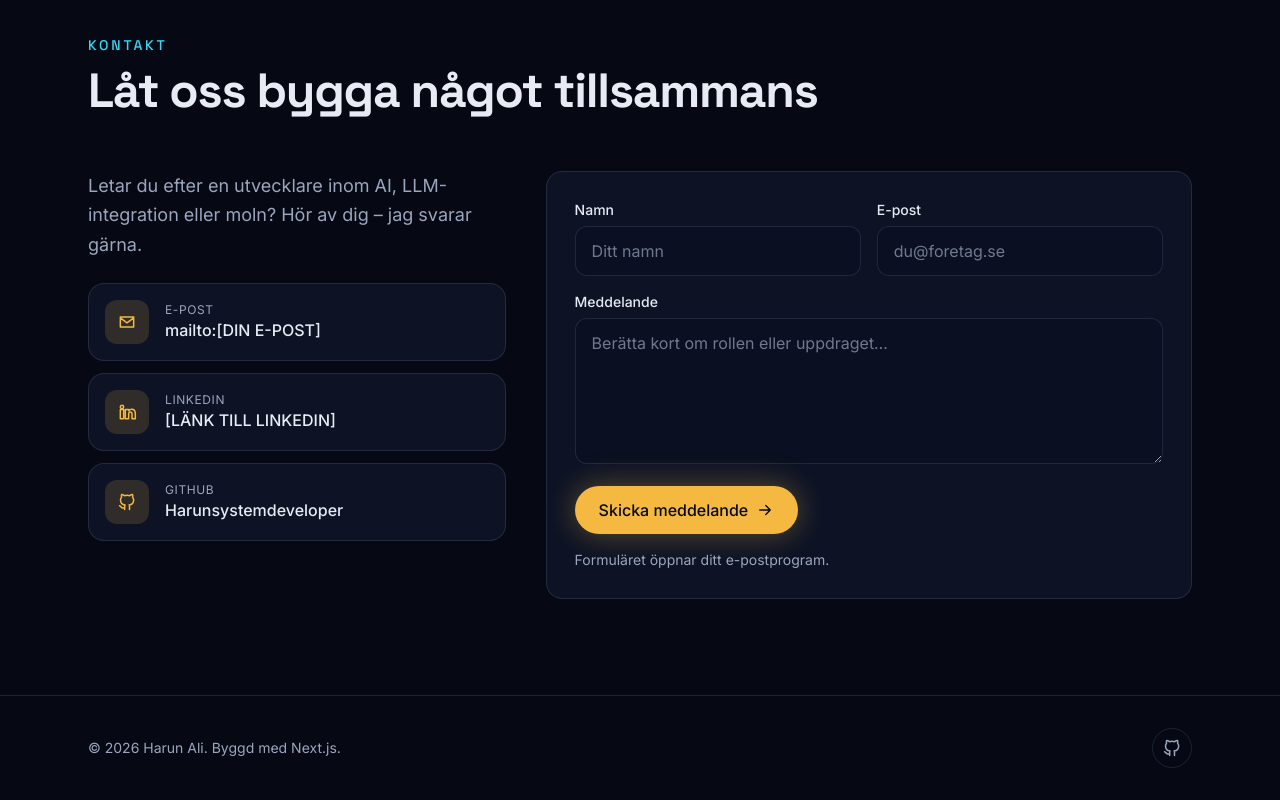
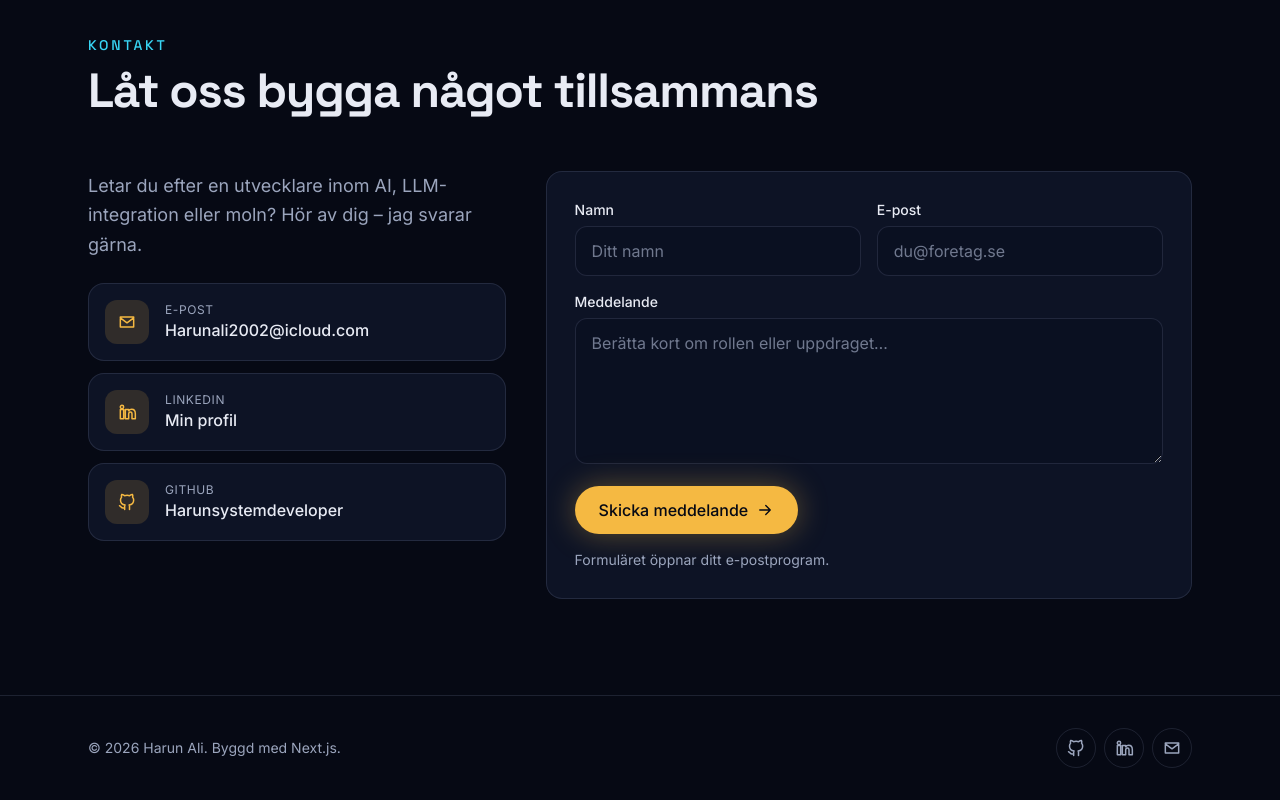
Before and after one commit to Harunsystemdeveloper/portfolio, a Next.js app: page / in a window 1280 px wide. Shown: the part 5194-5994 px from the top of the page. Built offline with nearby package versions, Linux system fonts and the light colour scheme.

Commit message:
Lagt in e-post och LinkedIn från CV:t

```diff
--- a/src/data/content.ts
+++ b/src/data/content.ts
@@ -22,8 +22,8 @@ export const person = {
   location: "Linköping · Östergötland",
   // Lägg din CV-fil i /public/cv.pdf
   cvUrl: "/cv.pdf",
-  email: "[DIN E-POST]",
-  linkedin: "[LÄNK TILL LINKEDIN]",
+  email: "Harunali2002@icloud.com",
+  linkedin: "https://www.linkedin.com/in/harun-a-90a835329",
   github: "https://github.com/Harunsystemdeveloper",
 };
 
```
